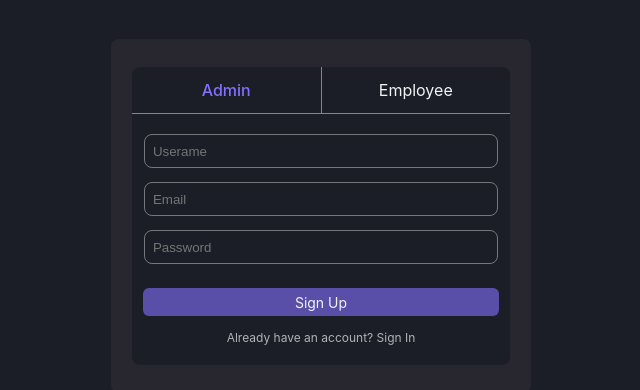
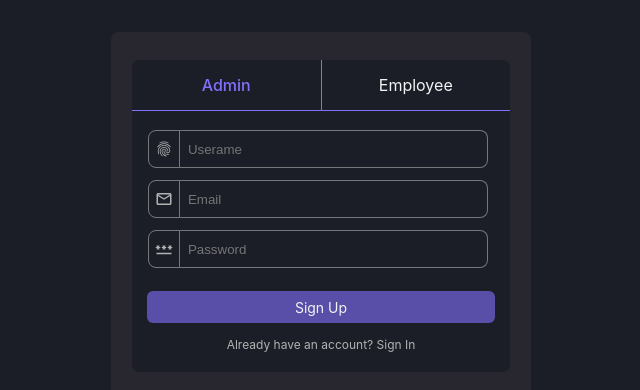
Before and after one commit to Upasana0710/Trackminster, a React (Create React App) app in the folder client/: page /employee/1 in a window 1280 px wide. Shown: the part 184-574 px from the top of the page, without its empty margins (319-959 px from the left). Built offline with nearby package versions, Linux system fonts and the light colour scheme.

Commit message:
added icons

```diff
--- a/client/src/components/Login.jsx
+++ b/client/src/components/Login.jsx
@@ -1,6 +1,9 @@
 import React, { useState } from "react";
 import styled from "styled-components";
 import { useDispatch } from "react-redux";
+import FingerprintIcon from "@mui/icons-material/Fingerprint";
+import EmailOutlinedIcon from "@mui/icons-material/EmailOutlined";
+import PasswordTwoToneIcon from "@mui/icons-material/PasswordTwoTone";
 import { login } from "../api";
 import { loginSuccess } from "../redux/userSlice";
 
@@ -35,7 +38,7 @@ const ToggleContainer = styled.div`
   border-radius: 8px 8px 0px 0px;
   border-bottom: 1px solid ${({ theme }) => theme.primary};
   display: flex;
-  height: 46px;
+  height: 50px;
   align-items: center;
   cursor: pointer;
 `;
@@ -67,20 +70,40 @@ const Fields = styled.div`
 `;
 const Field = styled.div`
   width: 90%;
-  height: 28px;
-  border-radius: 8px;
+  height: 32px;
+  color: ${({ theme }) => theme.text_secondary};
+  display: flex;
+  align-items: center;
+  padding: 2px 6px;
+  padding-left: 0px;
+`;
+const Icon = styled.div`
+  width: 20px;
+  height: 32px;
+  border-radius: 8px 0px 0px 8px;
   border: 1px solid ${({ theme }) => theme.text_secondary + 99};
   color: ${({ theme }) => theme.text_secondary};
   display: flex;
   align-items: center;
   padding: 2px 6px;
 `;
+const Input = styled.div`
+  width: 100%;
+  height: 32px;
+  border-radius: 0px 8px 8px 0px;
+  border: 1px solid ${({ theme }) => theme.text_secondary + 99};
+  border-left: none;
+  color: ${({ theme }) => theme.text_secondary};
+  display: flex;
+  align-items: center;
+  padding: 2px 6px;
+`;
 const ButtonContainer = styled.div`
-  width: 94%;
+  width: 92%;
   background: ${({ theme }) => theme.primary + 99};
   color: ${({ theme }) => theme.text_primary};
   font-size: 14px;
-  height: 28px;
+  height: 32px;
   border-radius: 6px;
   display: flex;
   justify-content: center;
@@ -159,6 +182,10 @@ const Login = () => {
               isNew ? (
                 <Fields>
                   <Field>
+                    <Icon>
+                      <FingerprintIcon style={{ fontSize: "18px" }} />
+                    </Icon>
+                    <Input>
                       <input
                         type="text"
                         placeholder="Userame"
@@ -174,8 +201,13 @@ const Login = () => {
                           setUser({ ...user, username: e.target.value })
                         }
                       />
+                    </Input>
                   </Field>
                   <Field>
+                    <Icon>
+                      <EmailOutlinedIcon style={{ fontSize: "18px" }} />
+                    </Icon>
+                    <Input>
                       <input
                         type="text"
                         placeholder="Email"
@@ -191,8 +223,13 @@ const Login = () => {
                           setUser({ ...user, email: e.target.value })
                         }
                       />
+                    </Input>
                   </Field>
                   <Field>
+                    <Icon>
+                      <PasswordTwoToneIcon style={{ fontSize: "18px" }} />
+                    </Icon>
+                    <Input>
                       <input
                         type="password"
                         placeholder="Password"
@@ -208,6 +245,7 @@ const Login = () => {
                           setUser({ ...user, password: e.target.value })
                         }
                       />
+                    </Input>
                   </Field>
                   <ButtonContainer onClick={() => handleSubmit()}>
                     Sign Up
@@ -219,6 +257,10 @@ const Login = () => {
               ) : (
                 <Fields>
                   <Field>
+                    <Icon>
+                      <FingerprintIcon style={{ fontSize: "18px" }} />
+                    </Icon>
+                    <Input>
                       <input
                         type="text"
                         placeholder="Userame"
@@ -234,8 +276,13 @@ const Login = () => {
                           setUser({ ...user, username: e.target.value })
                         }
                       />
+                    </Input>
                   </Field>
                   <Field>
+                    <Icon>
+                      <PasswordTwoToneIcon style={{ fontSize: "18px" }} />
+                    </Icon>
+                    <Input>
                       <input
                         type="password"
                         placeholder="Password"
@@ -251,11 +298,12 @@ const Login = () => {
                           setUser({ ...user, password: e.target.value })
                         }
                       />
+                    </Input>
                   </Field>
                   <ButtonContainer onClick={() => handleSubmit()}>
                     Sign In
                   </ButtonContainer>
-                  <Message onClick={() => setIsNew(false)}>
+                  <Message onClick={() => setIsNew(!isNew)}>
                     Do not have an account? Sign Up
                   </Message>
                 </Fields>
@@ -263,6 +311,10 @@ const Login = () => {
             ) : (
               <Fields>
                 <Field>
+                  <Icon>
+                    <FingerprintIcon style={{ fontSize: "18px" }} />
+                  </Icon>
+                  <Input>
                     <input
                       type="text"
                       placeholder="Userame"
@@ -278,8 +330,13 @@ const Login = () => {
                         setUser({ ...user, username: e.target.value })
                       }
                     />
+                  </Input>
                 </Field>
                 <Field>
+                  <Icon>
+                    <PasswordTwoToneIcon style={{ fontSize: "18px" }} />
+                  </Icon>
+                  <Input>
                     <input
                       type="password"
                       placeholder="Password"
@@ -295,6 +352,7 @@ const Login = () => {
                         setUser({ ...user, password: e.target.value })
                       }
                     />
+                  </Input>
                 </Field>
                 <ButtonContainer onClick={() => handleSubmit()}>
                   Sign In
--- a/client/src/pages/AddEmployee.jsx
+++ b/client/src/pages/AddEmployee.jsx
@@ -1,6 +1,13 @@
 import React, { useState } from "react";
 import { Modal } from "@mui/material";
 import styled from "styled-components";
+import RememberMeIcon from "@mui/icons-material/RememberMe";
+import FingerprintIcon from "@mui/icons-material/Fingerprint";
+import EmailOutlinedIcon from "@mui/icons-material/EmailOutlined";
+import PasswordTwoToneIcon from "@mui/icons-material/PasswordTwoTone";
+import CallIcon from "@mui/icons-material/Call";
+import EventSeatIcon from "@mui/icons-material/EventSeat";
+import CalendarMonthOutlinedIcon from "@mui/icons-material/CalendarMonthOutlined";
 import { login } from "../api";
 
 const Container = styled.div`
@@ -49,18 +56,38 @@ const Fields = styled.div`
 `;
 const Field = styled.div`
   width: 90%;
-  height: 28px;
-  border-radius: 8px;
+  height: 32px;
+  color: ${({ theme }) => theme.text_secondary};
+  display: flex;
+  align-items: center;
+  padding: 2px 6px;
+  padding-left: 0px;
+`;
+const Icon = styled.div`
+  width: 20px;
+  height: 32px;
+  border-radius: 8px 0px 0px 8px;
   border: 1px solid ${({ theme }) => theme.text_secondary + 99};
   color: ${({ theme }) => theme.text_secondary};
   display: flex;
   align-items: center;
   padding: 2px 6px;
 `;
+const Input = styled.div`
+  width: 100%;
+  height: 32px;
+  border-radius: 0px 8px 8px 0px;
+  border: 1px solid ${({ theme }) => theme.text_secondary + 99};
+  border-left: none;
+  color: ${({ theme }) => theme.text_secondary};
+  display: flex;
+  align-items: center;
+  padding: 2px 6px;
+`;
 const FlexContainer = styled.div`
-  width: 94%;
+  width: 92%;
   display: flex;
-  gap: 12px;
+  gap: 4px;
   justify-content: space-between;
 `;
 const ButtonContainer = styled.div`
@@ -116,6 +143,10 @@ const AddEmployee = () => {
               <Role>Employee Details</Role>
               <Fields>
                 <Field>
+                  <Icon>
+                    <RememberMeIcon style={{ fontSize: "18px" }} />
+                  </Icon>
+                  <Input>
                     <input
                       type="text"
                       placeholder="Name"
@@ -127,10 +158,17 @@ const AddEmployee = () => {
                         width: "100%",
                       }}
                       value={user.name}
-                    onChange={(e) => setUser({ ...user, name: e.target.value })}
+                      onChange={(e) =>
+                        setUser({ ...user, name: e.target.value })
+                      }
                     />
+                  </Input>
                 </Field>
                 <Field>
+                  <Icon>
+                    <FingerprintIcon style={{ fontSize: "18px" }} />
+                  </Icon>
+                  <Input>
                     <input
                       type="text"
                       placeholder="Userame"
@@ -146,8 +184,13 @@ const AddEmployee = () => {
                         setUser({ ...user, username: e.target.value })
                       }
                     />
+                  </Input>
                 </Field>
                 <Field>
+                  <Icon>
+                    <EmailOutlinedIcon style={{ fontSize: "18px" }} />
+                  </Icon>
+                  <Input>
                     <input
                       type="text"
                       placeholder="Email"
@@ -163,8 +206,13 @@ const AddEmployee = () => {
                         setUser({ ...user, email: e.target.value })
                       }
                     />
+                  </Input>
                 </Field>
                 <Field>
+                  <Icon>
+                    <PasswordTwoToneIcon style={{ fontSize: "18px" }} />
+                  </Icon>
+                  <Input>
                     <input
                       type="password"
                       placeholder="Password"
@@ -180,8 +228,13 @@ const AddEmployee = () => {
                         setUser({ ...user, password: e.target.value })
                       }
                     />
+                  </Input>
                 </Field>
                 <Field>
+                  <Icon>
+                    <CallIcon style={{ fontSize: "18px" }} />
+                  </Icon>
+                  <Input>
                     <input
                       type="text"
                       placeholder="Contact"
@@ -197,9 +250,14 @@ const AddEmployee = () => {
                         setUser({ ...user, contact: e.target.value })
                       }
                     />
+                  </Input>
                 </Field>
                 <FlexContainer>
                   <Field>
+                    <Icon>
+                      <EventSeatIcon style={{ fontSize: "18px" }} />
+                    </Icon>
+                    <Input>
                       <input
                         type="text"
                         placeholder="Department"
@@ -215,8 +273,13 @@ const AddEmployee = () => {
                           setUser({ ...user, department: e.target.value })
                         }
                       />
+                    </Input>
                   </Field>
                   <Field>
+                    <Icon>
+                      <CalendarMonthOutlinedIcon style={{ fontSize: "18px" }} />
+                    </Icon>
+                    <Input>
                       <input
                         type="text"
                         placeholder="Date of Joining"
@@ -232,6 +295,7 @@ const AddEmployee = () => {
                           setUser({ ...user, doj: e.target.value })
                         }
                       />
+                    </Input>
                   </Field>
                 </FlexContainer>
                 <ButtonContainer onClick={() => handleSubmit()}>
```
Also changed, not shown: client/src/components/Navbar.jsx (+17 -5 lines). Lines whose indentation alone changed are shown as unchanged.
